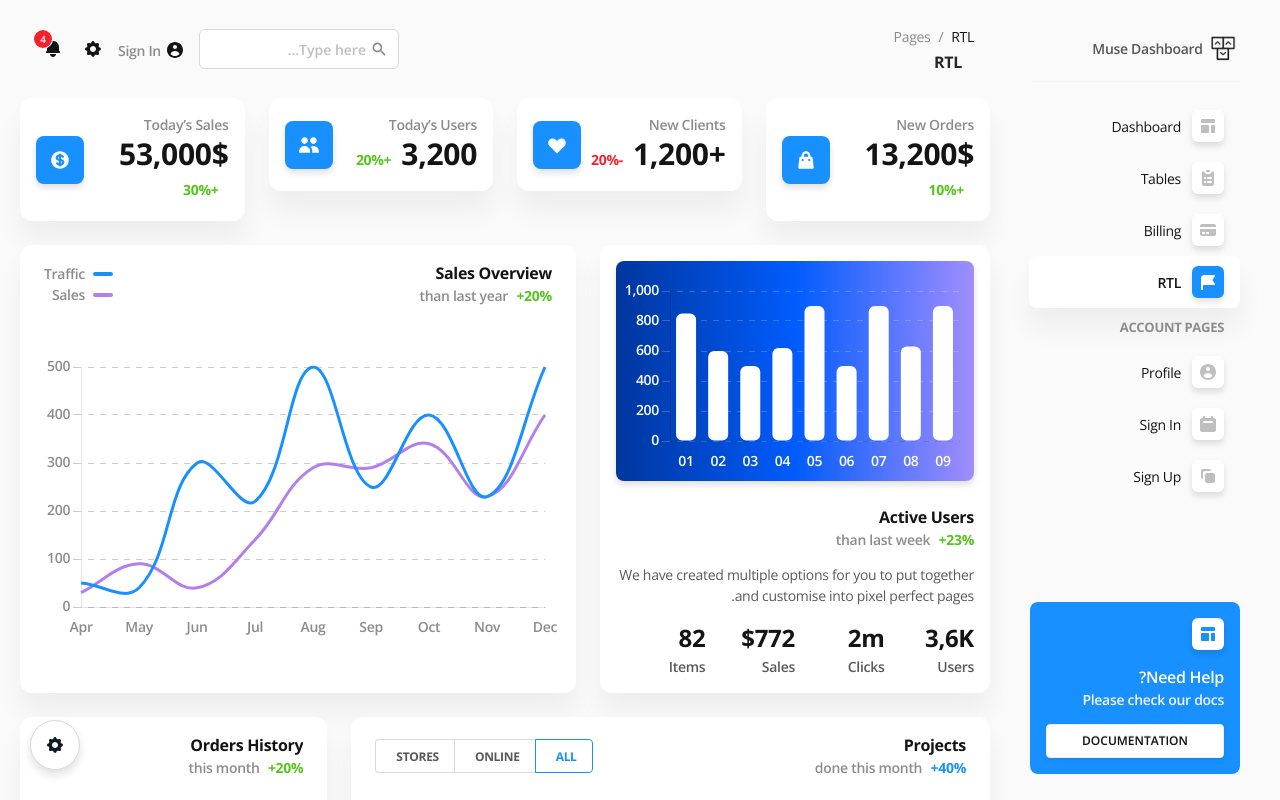
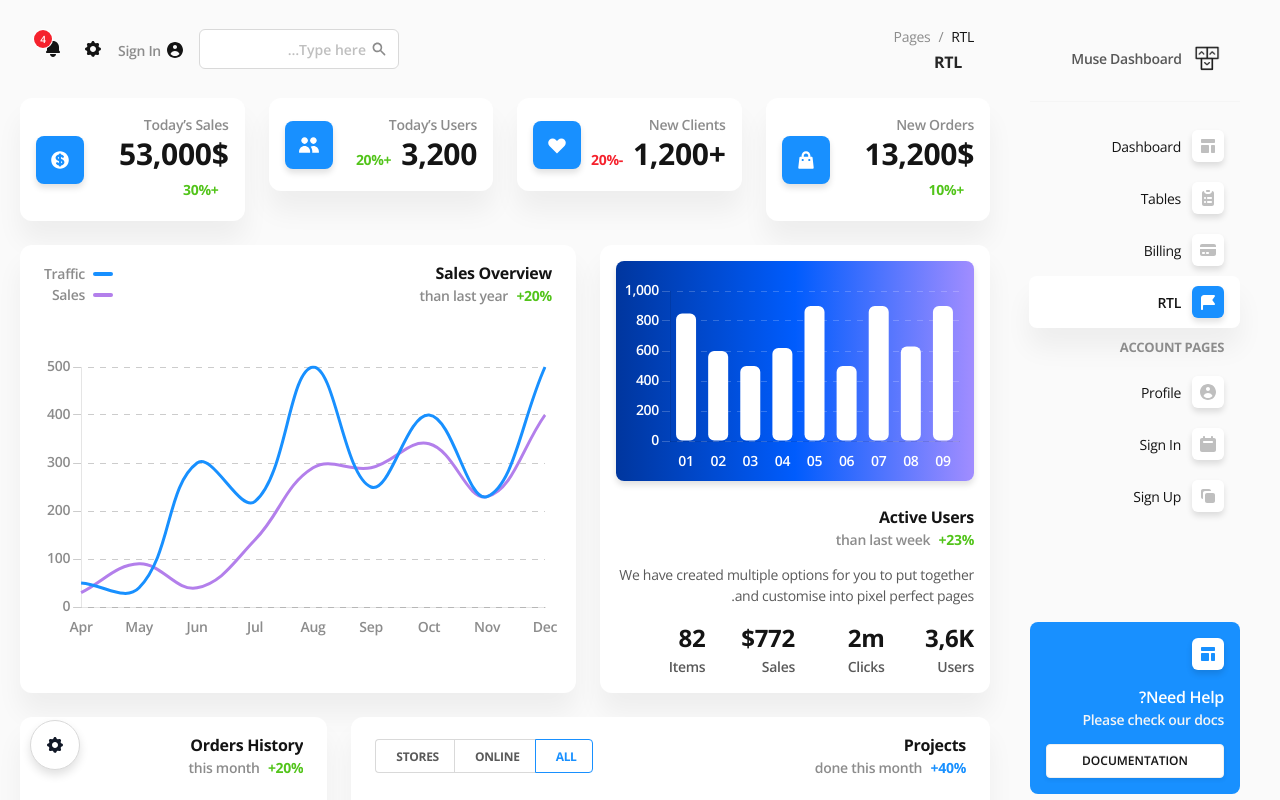
Before and after one commit to creativetimofficial/muse-vue-ant-design-dashboard, a Vue app: page /rtl in a window 1280 px wide. Shown: the top 800 px of the page. Built offline with nearby package versions, Linux system fonts and the light colour scheme.

Commit message:
style: sidebar title fix

```diff
--- a/src/scss/layouts/_dashboard.scss
+++ b/src/scss/layouts/_dashboard.scss
@@ -13,6 +13,14 @@
 
 	@media( min-width: $lg ){
 		overflow: auto;
+	}
+
+	&:not(.layout-dashboard-rtl) .ant-layout-sider .brand img {
+		margin-right: 5px;
+	}
+
+	&.layout-dashboard-rtl .ant-layout-sider .brand img {
+		margin-left: 5px;
 	}
 
 	// Primary Sidebar
@@ -60,6 +68,8 @@
 
 		.brand {
 			font-weight: $fw-semibold;
+			padding: $submenu-links-p;
+
 			span {
 				vertical-align: middle;
 			}
@@ -119,7 +129,7 @@
 			}
 
 			a {
-				padding: 10px 16px;
+				padding: $submenu-links-p;
 				color: $color-gray-12;
 				border-radius: 8px;
 			}
```
